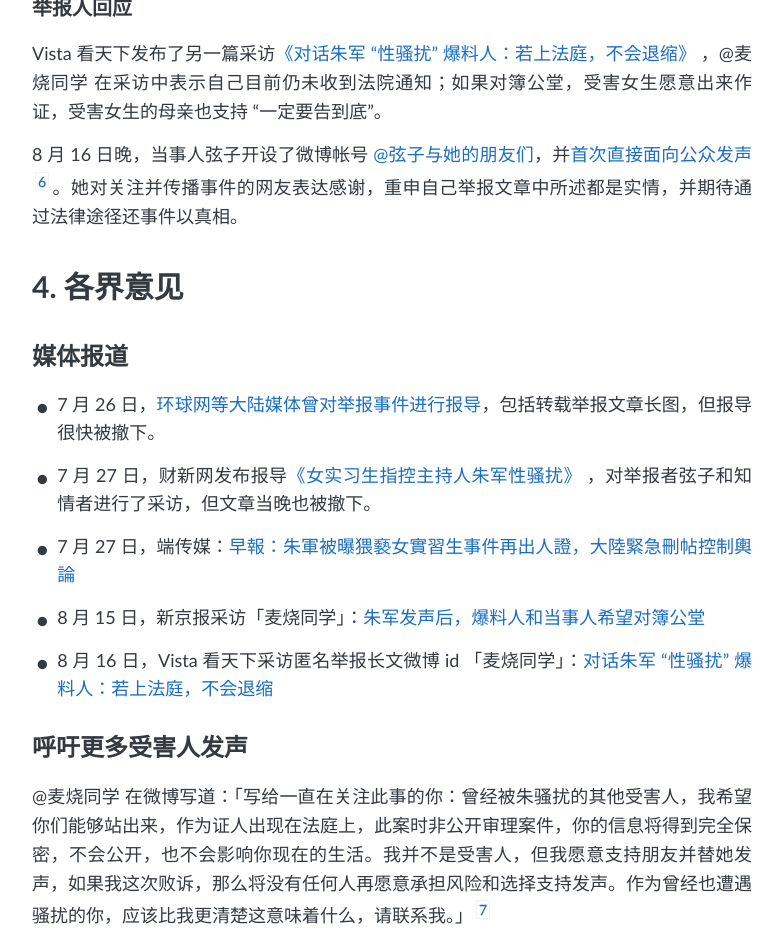
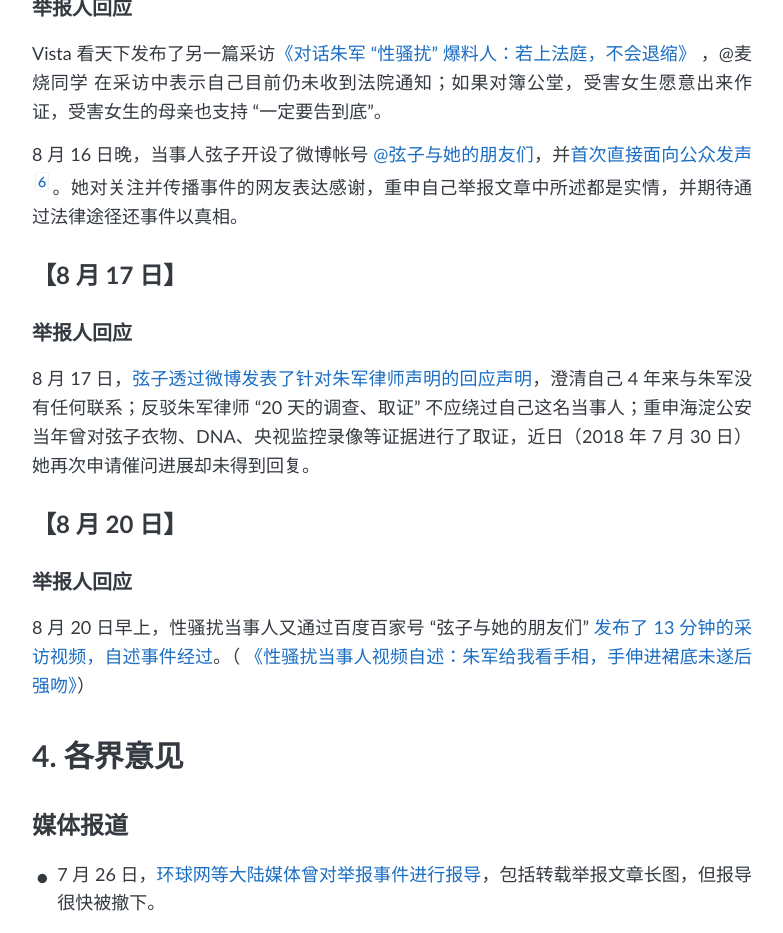
Before and after one commit to NGOMeToo/NGOMeToo.github.io, a Jekyll site: the page built from _posts/2018-08-17-Zhu-Jun.md, in a window 1280 px wide and 1400 px high, scrolled down 1847 px. Shown: the top 933 px of the window, without its empty margins (248-1031 px from the left). Built offline with Jekyll 4.4.1, drawn with Linux system fonts in a browser that asks for light colours; some of the changed text lies outside the part shown.

Commit message:
更新举报人回应

```diff
--- a/_posts/2018-08-17-Zhu-Jun.md
+++ b/_posts/2018-08-17-Zhu-Jun.md
@@ -14,7 +14,7 @@
 
 ---
 
-> 最后更新时间：2018.8.17
+> 最后更新时间：2018.8.20
 >
 > 感谢 [Matters](https://matters.news/forum/?post=1405cfb1-566b-441c-a3ea-62bb7d563726) 共享备份、整理的信息
 
@@ -60,6 +60,18 @@
 
 8月16日晚，当事人弦子开设了微博帐号 [@弦子与她的朋友们](https://www.weibo.com/u/6640656158?profile_ftype=1&is_all=1#_0)，并[首次直接面向公众发声](https://matters.news/forum/?post=9fde50c8-7305-4c22-b28b-70e5ef355e1c)[^6]。她对关注并传播事件的网友表达感谢，重申自己举报文章中所述都是实情，并期待通过法律途径还事件以真相。
 
+## 【8月17日】
+
+### 举报人回应
+
+8月17日，[弦子透过微博发表了针对朱军律师声明的回应声明](https://matters.news/forum/?post=71c1a95b-32d7-46a9-bd1a-69fd54e8c8ad)，澄清自己4年来与朱军没有任何联系；反驳朱军律师“20天的调查、取证”不应绕过自己这名当事人；重申海淀公安当年曾对弦子衣物、DNA、央视监控录像等证据进行了取证，近日（2018年7月30日）她再次申请催问进展却未得到回复。
+
+## 【8月20日】
+
+### 举报人回应
+
+8月20日早上，性骚扰当事人又通过百度百家号“弦子与她的朋友们”[发布了13分钟的采访视频，自述事件经过](https://matters.news/forum/?post=9fa9dce1-2466-4720-8eb7-72380099211b)。（ [《性骚扰当事人视频自述：朱军给我看手相，手伸进裙底未遂后强吻》](https://mbd.baidu.com/newspage/data/landingshare?pageType=1&isBdboxFrom=1&context=%7B%22nid%22%3A%22news_9231794394569037957%22%2C%22sourceFrom%22%3A%22bjh%22%7D)）
+
 # 4. 各界意见
 
 ## 媒体报道
@@ -74,11 +86,17 @@
 
 * 8月16日，Vista 看天下采访匿名举报长文微博 id 「麦烧同学」：[对话朱军“性骚扰”爆料人：若上法庭，不会退缩](https://v20.tp.wkread.com/index.php/WeiXin/Share/zkShare/thinktank_id/602/type/133/)
 
+* 8月20日，百度百家号采访举报人：[《性骚扰当事人视频自述：朱军给我看手相，手伸进裙底未遂后强吻》](https://mbd.baidu.com/newspage/data/landingshare?pageType=1&isBdboxFrom=1&context=%7B%22nid%22%3A%22news_9231794394569037957%22%2C%22sourceFrom%22%3A%22bjh%22%7D)
+
 ## 呼吁更多受害人发声
 
 @麦烧同学 在微博写道：「写给一直在关注此事的你：曾经被朱骚扰的其他受害人，我希望你们能够站出来，作为证人出现在法庭上，此案时非公开审理案件，你的信息将得到完全保密，不会公开，也不会影响你现在的生活。我并不是受害人，但我愿意支持朋友并替她发声，如果我这次败诉，那么将没有任何人再愿意承担风险和选择支持发声。作为曾经也遭遇骚扰的你，应该比我更清楚这意味着什么，请联系我。」[^7]
 
 另一网友呼吁发声支持举报人。[^8]
+
+举报人在采访中表示：
+
+> 我希望更多的受害者会站出来，我也希望朱军能尽快起诉，让司法程序能够更快的介入，我们可以法庭上见，我跟我的律师要走的司法程序也不会停止。
 
 
 # 5. 图片资料
```
